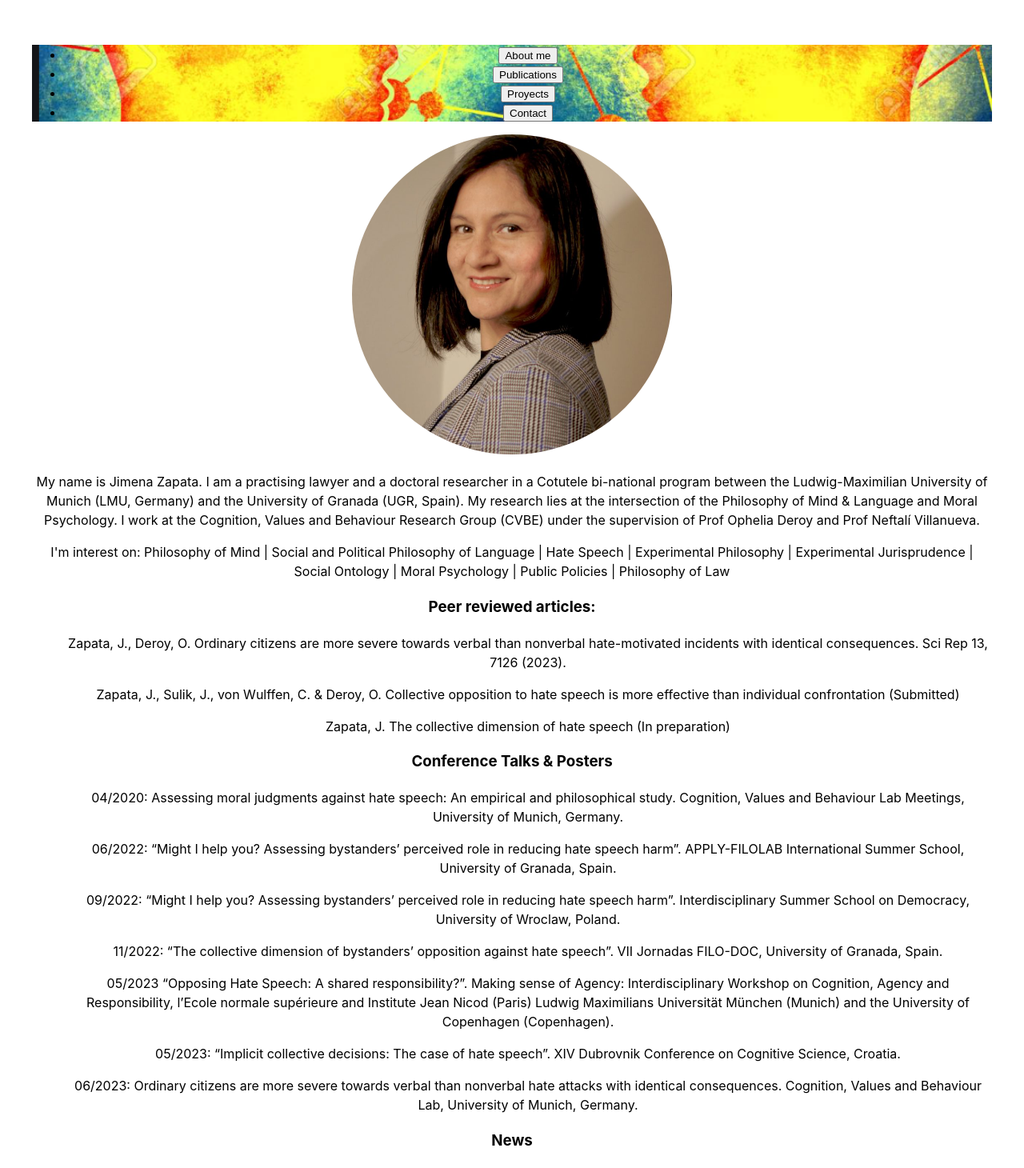
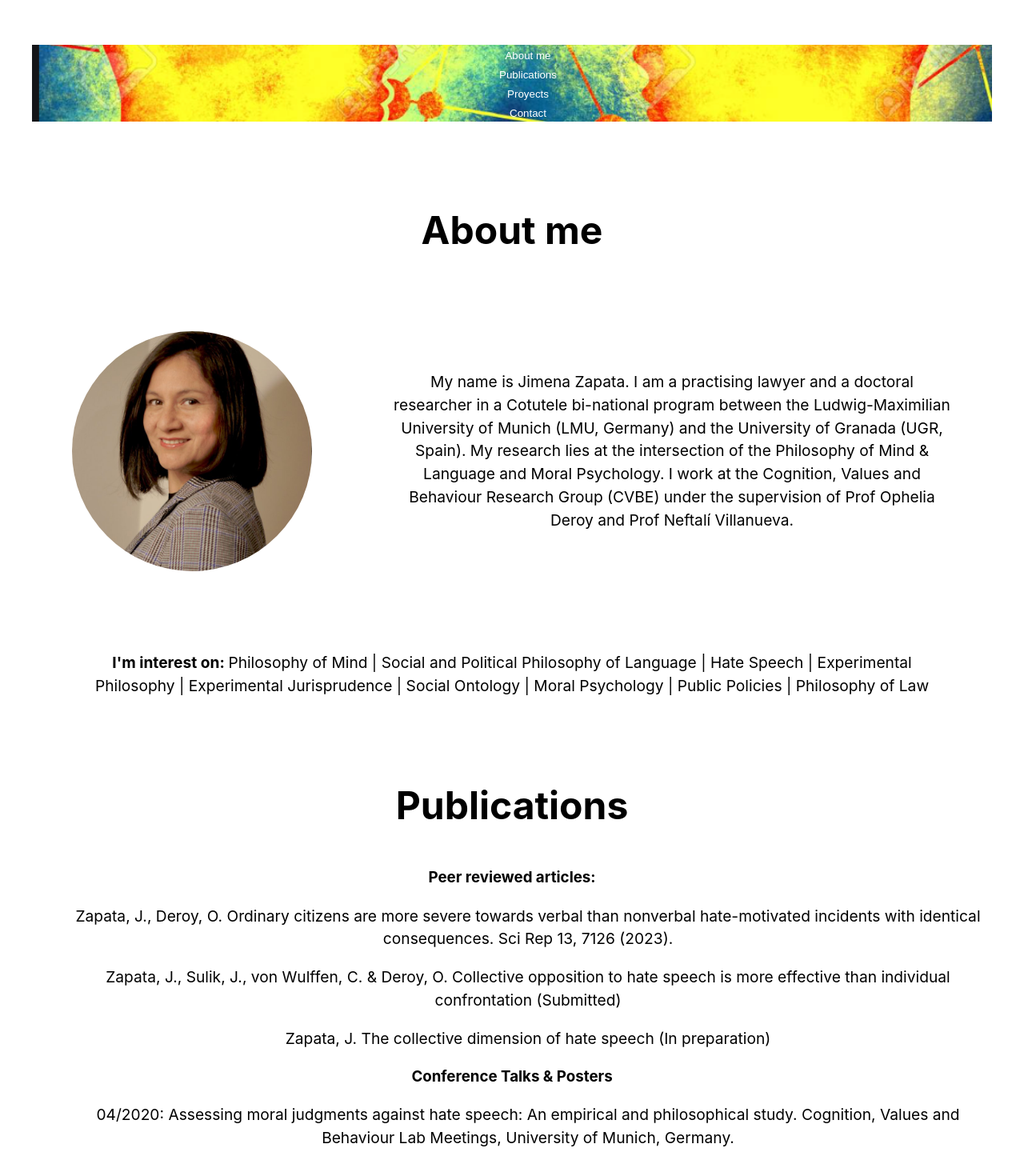
Before and after one commit to MariaJGuerrero/J.Z-personal-page, a React (Vite) app in the folder jimena-page/: page / in a window 1280 px wide. Shown: the top 1460 px of the page at 80% size. Built offline with nearby package versions, Linux system fonts and the light colour scheme.

Commit message:
some about styles

```diff
--- a/jimena-page/src/components/home.tsx
+++ b/jimena-page/src/components/home.tsx
@@ -14,51 +14,68 @@ function Home() {
     return (
       <div>
         <header className="home-header-large-view">
-            <div>
+            <div className="intro">
                 <ul>
-                    <li className="sections-buttons"><button>About me</button></li>
-                    <li className="sections-buttons"><button>Publications</button></li>
-                    <li className="sections-buttons"><button>Proyects</button></li>
-                    <li className="sections-buttons"><button>Contact</button></li>
+                    <li className="sections-buttons"><button className="nav-buttons">About me</button></li>
+                    <li className="sections-buttons"><button className="nav-buttons">Publications</button></li>
+                    <li className="sections-buttons"><button className="nav-buttons">Proyects</button></li>
+                    <li className="sections-buttons"><button className="nav-buttons">Contact</button></li>
                 </ul>
             </div>
         </header>
         <main>
             <section className="about-section">
+                <h2>About me</h2>
+                <div className="about-content-div">
                     <img className="photo-about" src="/images/Jimena-Zapata-e1590667874345-768x768.jpg" alt="woman photo" />
                     <div className="text-about">
                         <p>
                             My name is Jimena Zapata. I am a practising lawyer and a doctoral researcher in a Cotutele bi-national program between the Ludwig-Maximilian University of Munich (LMU, Germany) and the University of Granada (UGR, Spain).
                             My research lies at the intersection of the Philosophy of Mind & Language and Moral Psychology. I work at the Cognition, Values and Behaviour Research Group (CVBE) under the supervision of Prof Ophelia Deroy and Prof Neftalí Villanueva.
                         </p>
-                    <p>
-                        <span style={{fontSize: 'bold'}}>I'm interest on: </span>
+                    </div>
+                </div>
+                <p className="text-interestings">
+                    <span style={{fontWeight: 'bold'}}>I'm interest on: </span>
                             Philosophy of Mind | Social and Political Philosophy of Language | Hate Speech | Experimental Philosophy | Experimental Jurisprudence | Social Ontology | Moral Psychology | Public Policies | Philosophy of Law
                 </p>
-                </div>
             </section>
             <section className="publications-section">
+                <h2>Publications</h2>
                 <h3>Peer reviewed articles:</h3>
-                <ul>
+                <ul className="publications-list">
                     {publications.map((publication)=>
                         <li style={{listStyle: 'none'}}><p>{publication.text}</p></li>
                     )}
                 </ul>
                 <h3>Conference Talks & Posters</h3>
-                <ul>
+                <ul className="conferences-list">
                     {conferences.map((conference)=>
                         <li style={{listStyle: 'none'}}><p>{conference.text}</p></li>
                     )}
                 </ul>
                 <h3>News</h3>
-                <ul>
+                <ul className="news-list">
                     {news.map((text)=>
                         <li style={{listStyle: 'none'}}><p>{text.text}</p></li>
                     )}
                 </ul>
             </section>
             <section className="proyects"></section>
+                <h2>Proyects</h2>
+                <p>CVBE Projects</p>
+                <div>
+                    <img src="/images/CUBE-logo.jpg" alt="logo CVBE" />
+                    <h3>Assessing Hate Speech Harm</h3>
+                    <p>
+                        This project investigates how bystanders’ responses to a hate speech incident affect one of its core dimensions:
+                        the public perception of the harm it causes to victims and society.</p>
+                </div>
             <section className="contact"></section>
+                <h2>Contact me</h2>
+                <p>email</p>
+                <p> social media</p>
+                <p>...</p>
         </main>
       </div>
     )
--- a/jimena-page/src/styles/home.css
+++ b/jimena-page/src/styles/home.css
@@ -1,4 +1,4 @@
-.home-header-large-view{
+.intro{
     background-image: url(/images/home-img.png);
     background-position: center;
     background-size: cover;
@@ -6,11 +6,44 @@
     max-width: 100%;
 }
 
-.sections.buttons{
+.sections-buttons{
     list-style: none;
+
+}
+
+.nav-buttons{
+    background-color: transparent;
+    border: none;
+    color: white;
+    cursor: pointer;
+}
+
+h2{
+    font-size: 3rem;
+    margin-top: 100px;
+}
+
+p{
+    font-size: 1.2rem;
+}
+
+.about-content-div{
+    display: flex;
+    justify-content: center;
+    align-items: center;
+    /*flex-wrap: wrap;*/
 }
 
 .photo-about{
-    height: 400px;
+    height: 300px;
     border-radius: 100%;
+    margin: 50px;
 }
+
+.text-about{
+    margin: 50px;
+}
+
+.text-interestings{
+    margin: 50px;
+}
```
Also changed, not shown: jimena-page/public/images/CUBE-Logo.jpg (added). Lines whose indentation alone changed are shown as unchanged.
